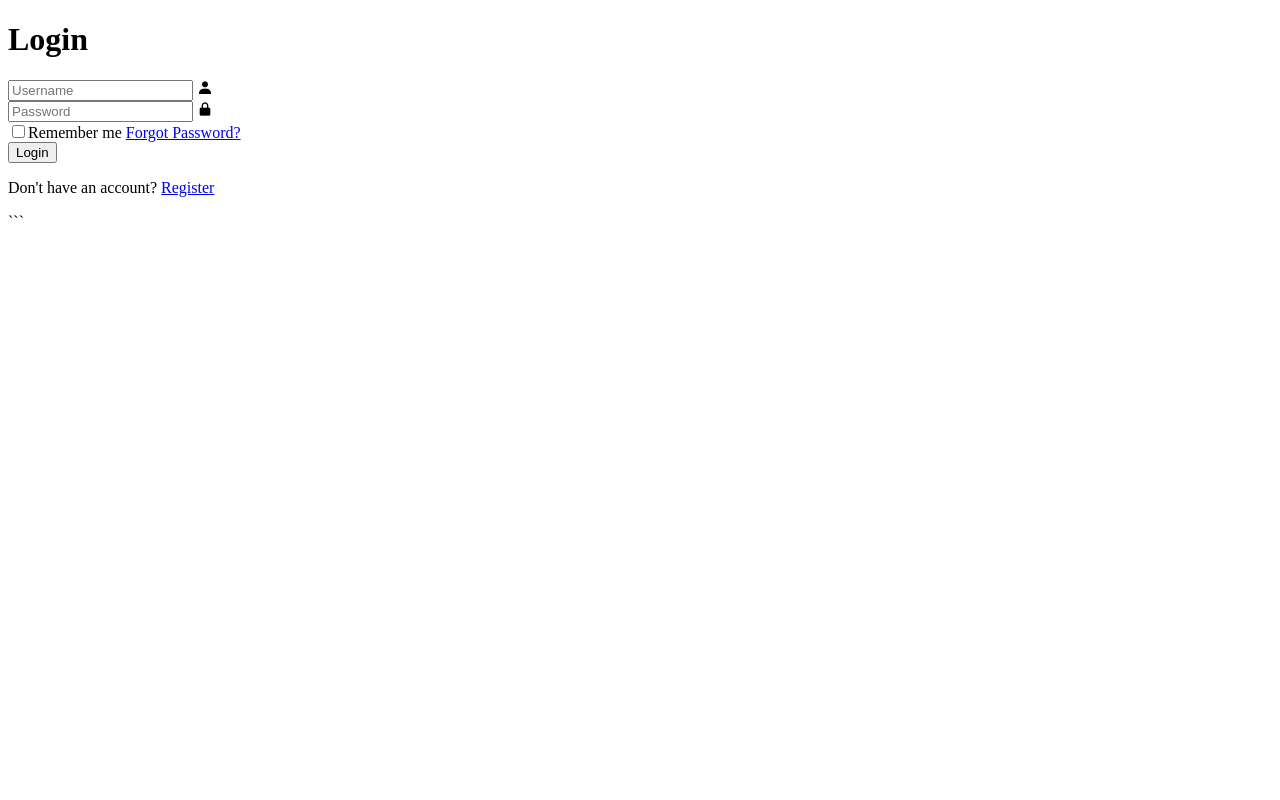
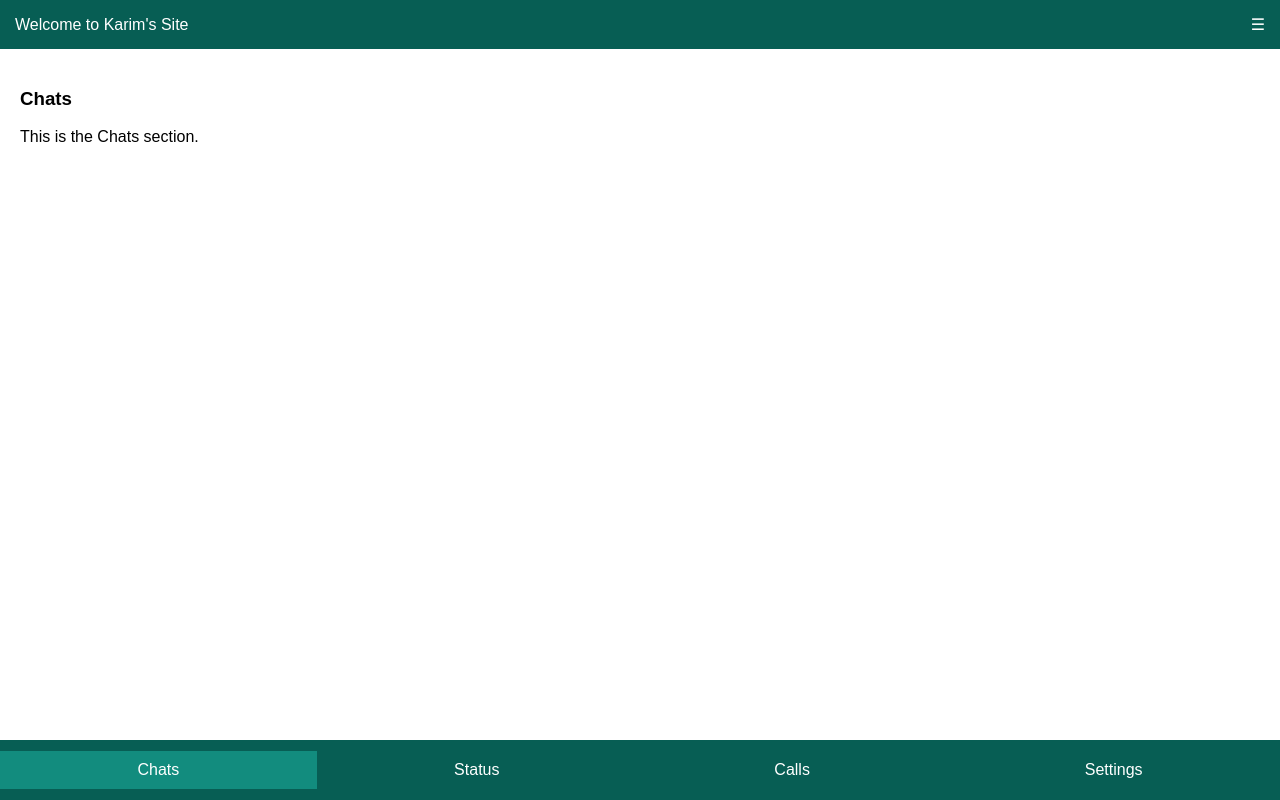
Before and after one commit to Plug2740/Naji-Paradise-, a plain HTML site: page index.html in a window 1280 px wide. Drawn offline with nearby package versions, Linux system fonts and the light colour scheme.

Commit message:
Update index.html

````diff
--- a/index.html
+++ b/index.html
@@ -2,39 +2,182 @@
 <!DOCTYPE html>
 <html lang="en">
 <head>
-  <meta charset="UTF-8">
-  <meta name="viewport" content="width=device-width, initial-scale=1.0">
-  <link rel="stylesheet" href="css/style.css">
-  <link href="https://unpkg.com/boxicons@2.1.4/css/boxicons.min.css" rel="stylesheet">
-  <title>Login</title>
+  <meta charset="UTF-8" />
+  <meta name="viewport" content="width=device-width, initial-scale=1.0"/>
+  <title>Karim Salifu's Site</title>
+  <style>
+    body {
+      margin: 0;
+      font-family: Arial, sans-serif;
+    }
+    /* Top Menu Styles */
+    .top-bar {
+      background: #075E54;
+      color: white;
+      padding: 15px;
+      display: flex;
+      justify-content: space-between;
+      align-items: center;
+    }
+    .menu {
+      position: relative;
+      display: inline-block;
+    }
+    .menu-content {
+      display: none;
+      position: absolute;
+      right: 0;
+      background-color: white;
+      min-width: 160px;
+      box-shadow: 0px 8px 16px rgba(0,0,0,0.2);
+      z-index: 1;
+    }
+    .menu-content a {
+      color: black;
+padding: 12px 16px;
+      text-decoration: none;
+      display: block;
+    }
+    .menu-content a:hover {
+      background-color: #ddd;
+    }
+    .menu:hover .menu-content {
+      display: block;
+    }
+    /* Content Sections */
+    .content-section {
+      display: none;
+      padding: 20px;
+    }
+    .settings span {
+      color: red;
+      display: block;
+    }
+    /* Bottom Tab Navigation */
+    .tab-nav {
+      position: fixed;
+      bottom: 0;
+      width: 100%;
+      background: #075E54;
+      display: flex;
+      justify-content: space-around;
+      align-items: center;
+      height: 60px;
+    }
+    .tab-nav div {
+      color: white;
+      text-align: center;
+      flex-grow: 1;
+      cursor: pointer;
+      padding: 10px 0;
+    }
+    .tab-nav .active {
+      background: #128C7E;
+    }
+    .tab-content {
+      display: none;
+      padding: 20px;
+    }
+  </style>
 </head>
 <body>
-  <div class="wrapper">
-    <form action="#">
-      <h1>Login</h1>
 
-      <div class="input-box">
-        <input type="text" placeholder="Username" required>
-        <i class='bx bxs-user'></i>
-      </div>
+<!-- Top Bar -->
+<div class="top-bar">
+  <div>Welcome to Karim's Site</div>
+  <div class="menu">
+    ☰
+    <div class="menu-content">
+      <a href="#" onclick="showSection('about')">ABOUT</a>
+      <a href="#" onclick="showSection('contact')">CONTACT</a>
+      <a href="#" onclick="showSection('service')">SERVICE</a>
+      <a href="#" onclick="showSection('settings')">SETTINGS</a>
+    </div>
+</div>
+</div>
 
-      <div class="input-box">
-        <input type="password" placeholder="Password" required>
-        <i class='bx bxs-lock-alt'></i>
-      </div>
+<!-- Content Sections -->
+<div id="about" class="content-section">
+  <h3>ABOUT</h3>
+  <p>I'm Karim Salifu from Nalerigu, North East Region. A web developer, graphic designer, and provide all kinds of scam proofs.</p>
+</div>
 
-      <div class="remember-forgot">
-        <label><input type="checkbox">Remember me</label>
-        <a href="#">Forgot Password?</a>
-      </div>
+<div id="contact" class="content-section">
+  <h3>CONTACT</h3>
+  <p>Phone: 0547629880</p>
+  <p>Email: karimsalifu2740@gmail.com</p>
+</div>
 
-      <button type="submit" class="btn">Login</button>
+<div id="service" class="content-section">
+  <h3>SERVICE</h3>
+  <p>Graphic Design, iPrint, Artist, Hacker</p>
+</div>
 
-      <div class="register-link">
-        <p>Don't have an account? <a href="#">Register</a></p>
-      </div>
-    </form>
-  </div>
+<div id="settings" class="content-section settings">
+  <h3>SETTINGS</h3>
+  <span>Font</span>
+  <span>Theme</span>
+  <span>Logout</span>
+</div>
+
+<!-- Tab Content -->
+<div id="chats" class="tab-content">
+  <h3>Chats</h3>
+  <p>This is the Chats section.</p>
+</div>
+
+<div id="status" class="tab-content">
+  <h3>Status</h3>
+  <p>This is the Status section.</p>
+</div>
+
+<div id="calls" class="tab-content">
+  <h3>Calls</h3>
+  <p>This is the Calls section.</p>
+</div>
+
+<div id="tab-settings" class="tab-content">
+  <h3>Settings</h3>
+  <p>This is the Settings section.</p>
+</div>
+
+<!-- Bottom Tab Navigation -->
+<div class="tab-nav">
+  <div onclick="showTab('chats')" id="tab-chats">Chats</div>
+  <div onclick="showTab('status')" id="tab-status">Status</div>
+<div onclick="showTab('calls')" id="tab-calls">Calls</div>
+  <div onclick="showTab('tab-settings')" id="tab-tab-settings">Settings</div>
+</div>
+
+<script>
+  // Function to show top menu sections
+  function showSection(id) {
+    var sections = document.getElementsByClassName('content-section');
+    for (var i = 0; i < sections.length; i++) {
+      sections[i].style.display = 'none';
+    }
+    document.getElementById(id).style.display = 'block';
+  }
+
+  // Function to show tab content
+  function showTab(id) {
+    var tabs = document.getElementsByClassName('tab-content');
+    for (var i = 0; i < tabs.length; i++) {
+      tabs[i].style.display = 'none';
+    }
+    document.getElementById(id).style.display = 'block';
+
+    // Update active tab
+    var tabButtons = document.querySelectorAll('.tab-nav div');
+    tabButtons.forEach(function(btn) {
+      btn.classList.remove('active');
+    });
+    document.getElementById('tab-' + id).classList.add('active');
+  }
+
+  // Initialize default tab
+  showTab('chats');
+</script>
+
 </body>
 </html>
-```
````
